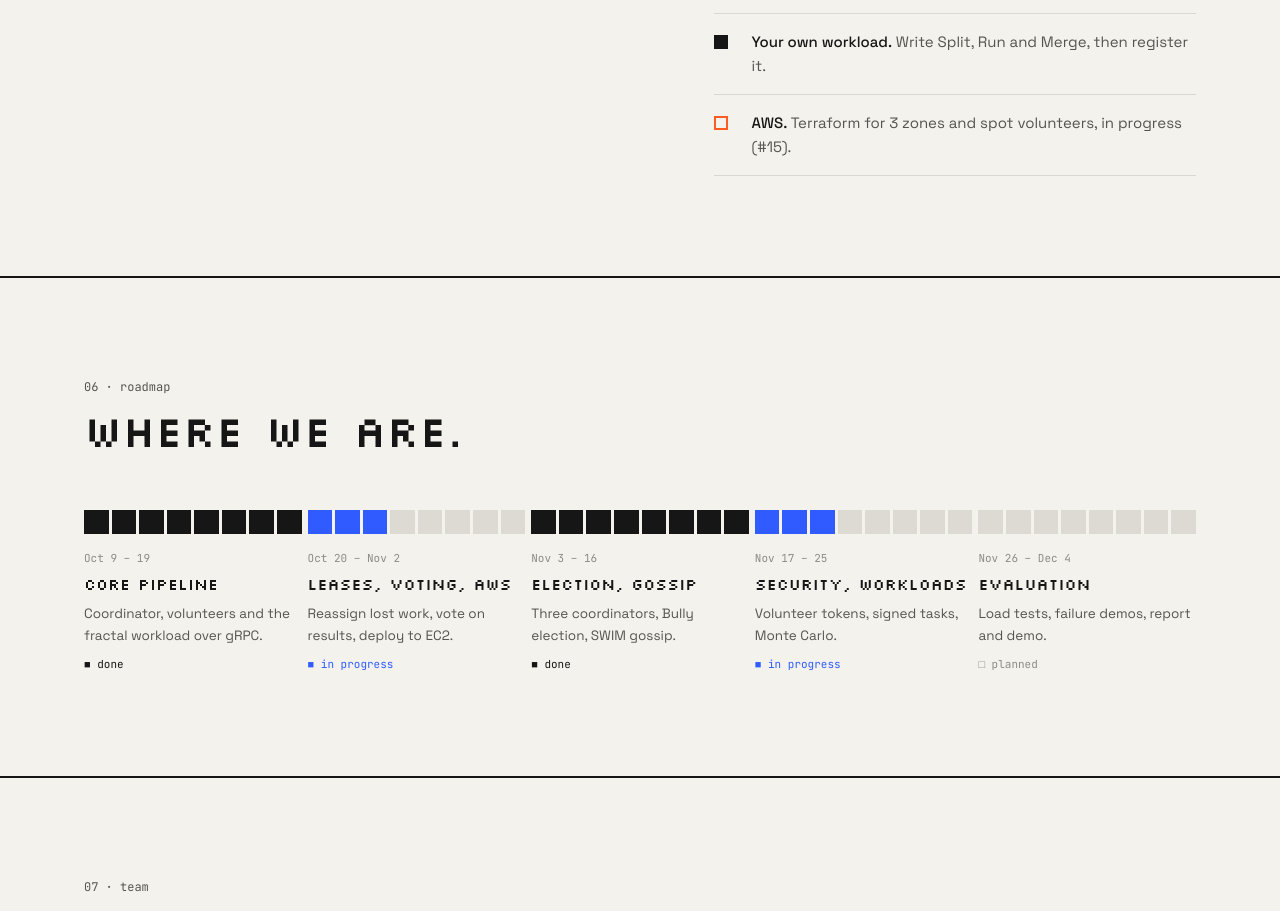
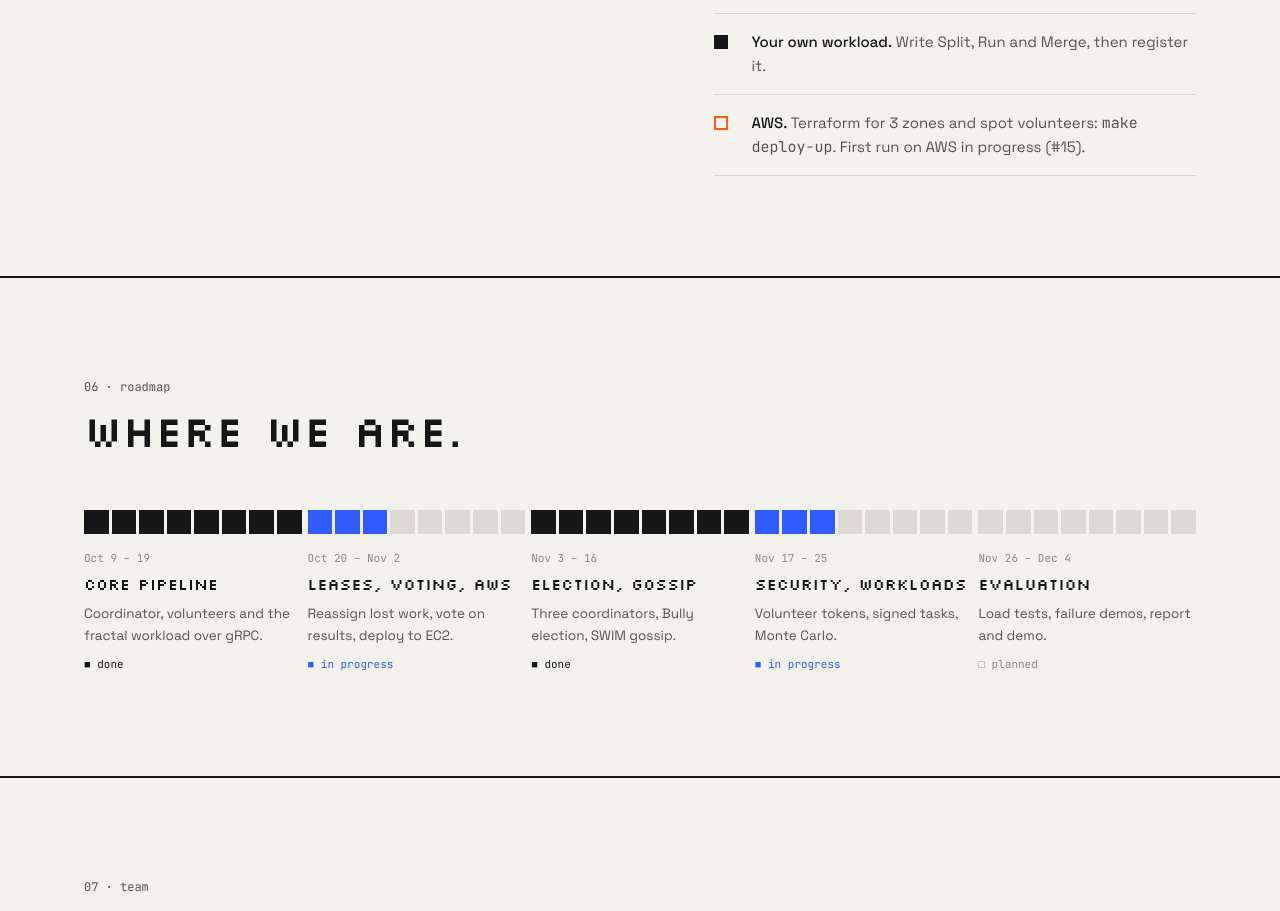
Before and after one commit to colmeabhi/sparecycles, a plain HTML site: page site/index.html in a window 1280 px wide. Shown: the part 4840-5751 px from the top of the page. Drawn offline with Linux system fonts and the light colour scheme.

Commit message:
Add Terraform for AWS EC2 deployment (#39)
One command creates the cluster on AWS and one command removes it: 3 coordinators in 3 availability zones, volunteers on spot instances, and Prometheus. make deploy-up, deploy-down and deploy-check; CI checks the Terraform. The status file records #37, #38 and this PR. The first real apply with the team account is still to do.

Refs #15

```diff
--- a/site/index.html
+++ b/site/index.html
@@ -408,7 +408,7 @@ submitted job-d2aa3e085e2e with 16 units
         <li><i></i><span><b>One config style.</b> Every setting is an <span class="mono">SC_</span> variable with a safe default.</span></li>
         <li><i></i><span><b>Tokens, session secrets and signed tasks.</b> <span class="mono">make keys</span>, then only known volunteers join, nobody can act under another volunteer's ID, and volunteers run only tasks the leader signed.</span></li>
         <li><i></i><span><b>Your own workload.</b> Write Split, Run and Merge, then register it.</span></li>
-        <li><i class="w"></i><span><b>AWS.</b> Terraform for 3 zones and spot volunteers, in progress (#15).</span></li>
+        <li><i class="w"></i><span><b>AWS.</b> Terraform for 3 zones and spot volunteers: <span class="mono">make deploy-up</span>. First run on AWS in progress (#15).</span></li>
       </ul>
     </div>
   </div>
```
Also changed, not shown: 16 other files.
